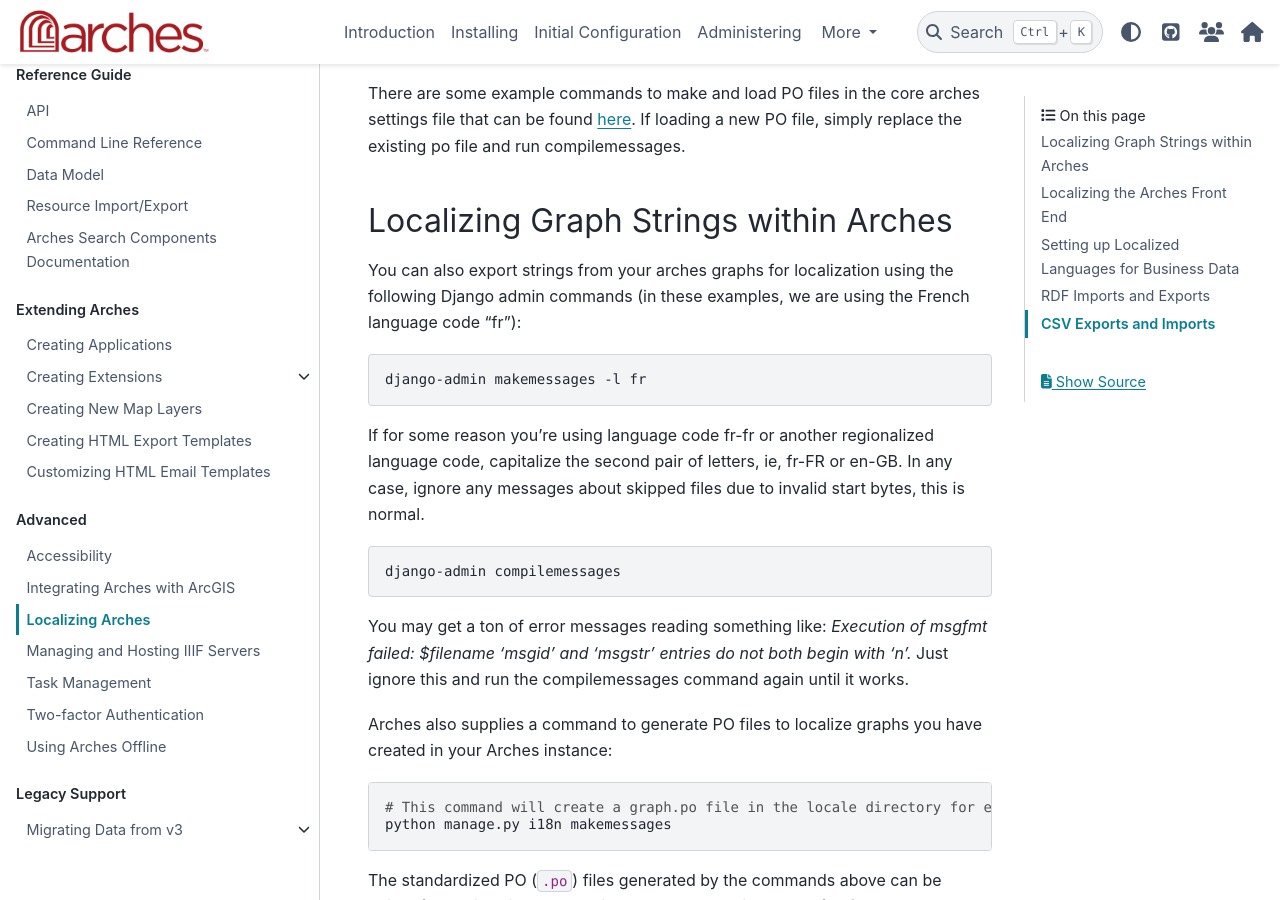
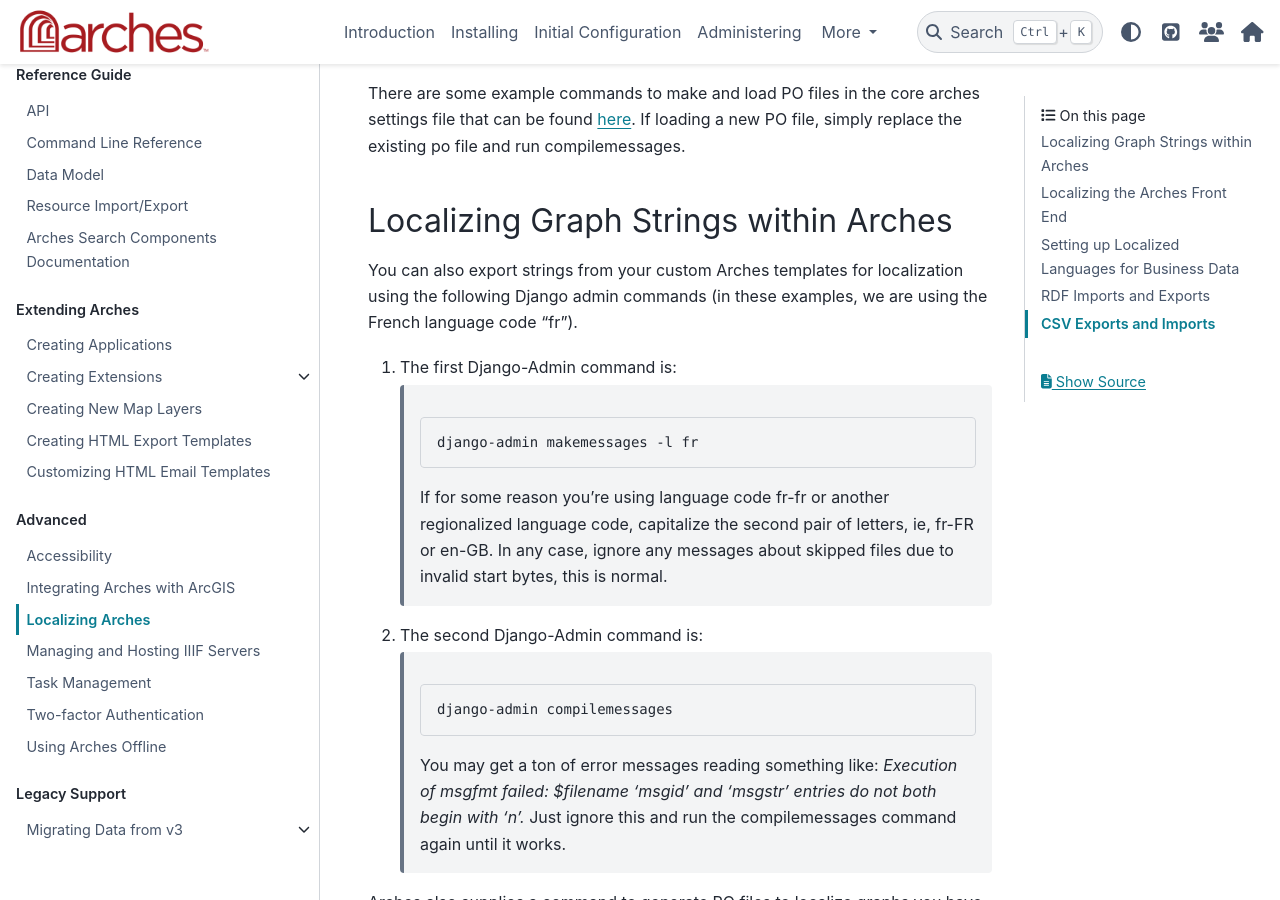
Before and after one commit to archesproject/arches-docs, a Sphinx documentation site: the page built from docs/developing/advanced/localizing-arches.rst, in a window 1280 px wide and 900 px high, scrolled down 1819 px. Built offline with Sphinx 7.4.7 and the PyData theme 0.15.4, drawn with Linux system fonts in a browser that asks for light colours.

Commit message:
Fixed formatting

```diff
--- a/docs/developing/advanced/localizing-arches.rst
+++ b/docs/developing/advanced/localizing-arches.rst
@@ -87,21 +87,26 @@
 Localizing Graph Strings within Arches
 **************************************
 
-You can also export strings from your arches graphs for localization using the following Django admin commands (in these examples, we are using the French language code "fr"):
+You can also export strings from your custom Arches templates for localization using the following Django admin commands (in these examples, we are using the French language code "fr").
 
-.. code-block:: bash
+1. The first Django-Admin command is:
 
-    django-admin makemessages -l fr
+    .. code-block:: bash
+
+        django-admin makemessages -l fr
 
 
-If for some reason you're using language code fr-fr or another regionalized language code, capitalize the second pair of letters, ie, fr-FR or en-GB. In any case, ignore any messages about skipped files due to invalid start bytes, this is normal.
+    If for some reason you're using language code fr-fr or another regionalized language code, capitalize the second pair of letters, ie, fr-FR or en-GB. In any case, ignore any messages about skipped files due to invalid start bytes, this is normal.
 
-.. code-block:: bash
+2. The second Django-Admin command is:
 
-    django-admin compilemessages
+    .. code-block:: bash
+
+        django-admin compilemessages
 
 
-You may get a ton of error messages reading something like: `Execution of msgfmt failed: $filename 'msgid' and 'msgstr' entries do not both begin with '\n'.` Just ignore this and run the compilemessages command again until it works.
+    You may get a ton of error messages reading something like: `Execution of msgfmt failed: $filename 'msgid' and 'msgstr' entries do not both begin with '\n'.` Just ignore this and run the compilemessages command again until it works.
+
 
 Arches also supplies a command to generate PO files to localize graphs you have created in your Arches instance:
 
```
